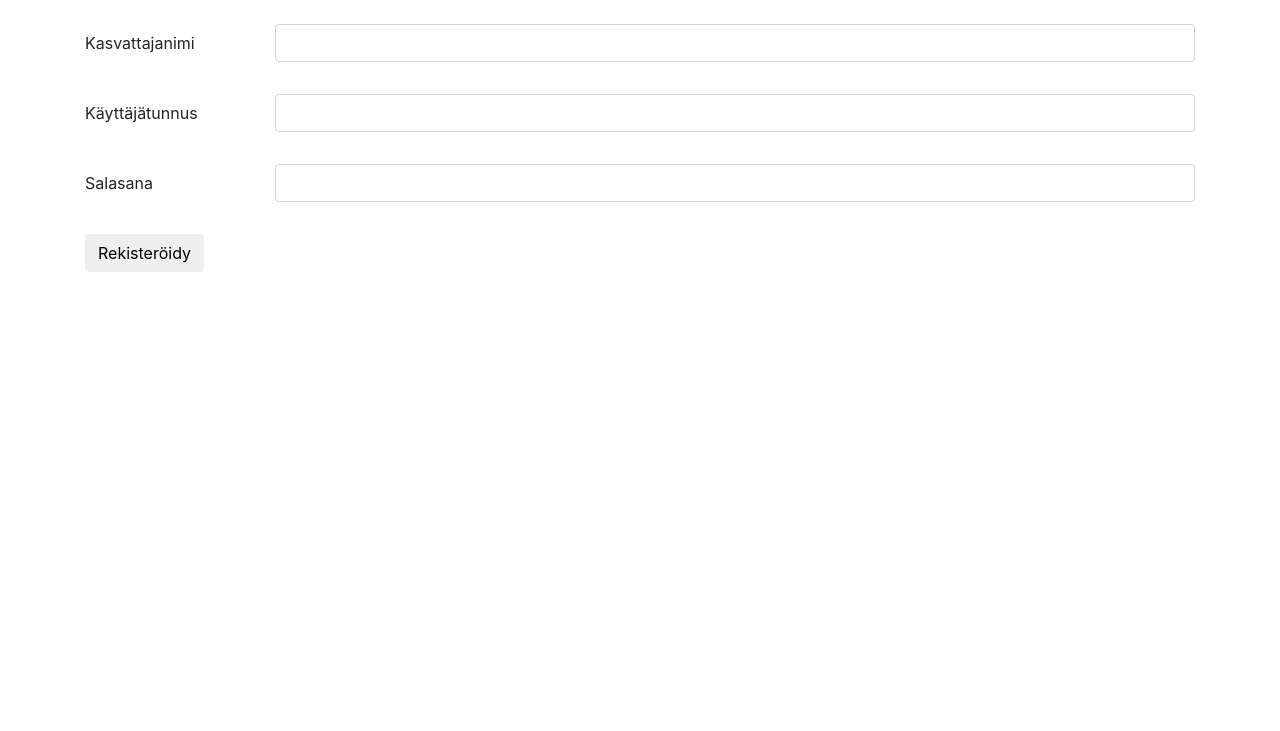
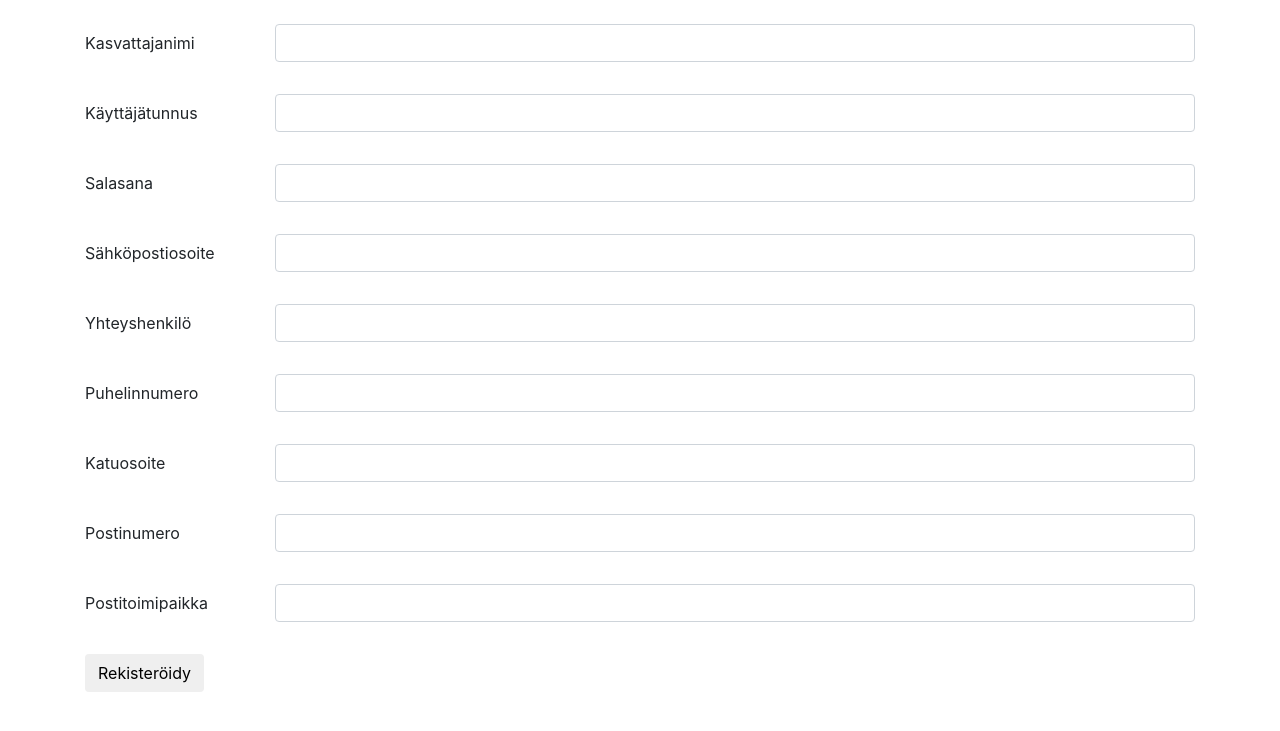
Before and after one commit to sovalke/ktietokanta, a Flask app: page /kasvattaja/lisaa/ in a window 1280 px wide. Shown: the part 56-787 px from the top of the page. Run offline with Flask 2, Linux system fonts and the light colour scheme; parts of the project's set-up code (start-up, migrations or seed data) failed here and were passed over; some libraries are stand-ins or nearby versions.

Commit message:
Päivitetty kasvattajatietolomake vastaamaan tietokantaa

```diff
--- a/application/auth/forms.py
+++ b/application/auth/forms.py
@@ -10,10 +10,15 @@ class LoginForm(FlaskForm):
 
 
 class BreederForm(FlaskForm):
+    nimi = StringField("Kasvattajanimi")
     username = StringField("Käyttäjätunnus")
     password = PasswordField("Salasana")
-    nimi = StringField("Kasvattajanimi")
-    admin = BooleanField(false_values=None)
+    yhteyshlo = StringField("Yhteyshenkilö")
+    puh = StringField("Puhelinnumero")
+    email = StringField("Sähköpostiosoite")
+    osoite = StringField("Katuosoite")
+    postinro = StringField("Postinumero")
+    toimipaikka = StringField("Postitoimipaikka")
 
     class Meta:
         csrf = False
--- a/application/templates/auth/lisaakasvattaja.html
+++ b/application/templates/auth/lisaakasvattaja.html
@@ -35,6 +35,73 @@
       {% endfor %}
     </ul>
   </div>
+  <div class="form-group row">
+    {{ form.email.label(class_="col-sm-2 col-form-label") }}
+    <div class="col-sm-10">
+      {{ form.email(class_="form-control") }}
+    </div>
+    <ul>
+      {% for error in form.email.errors %}
+      <li>{{ error }}</li>
+      {% endfor %}
+    </ul>
+  </div>
+  <div class="form-group row">
+    {{ form.yhteyshlo.label(class_="col-sm-2 col-form-label") }}
+    <div class="col-sm-10">
+      {{ form.yhteyshlo(class_="form-control") }}
+    </div>
+    <ul>
+      {% for error in form.yhteyshlo.errors %}
+      <li>{{ error }}</li>
+      {% endfor %}
+    </ul>
+  </div>
+  <div class="form-group row">
+    {{ form.puh.label(class_="col-sm-2 col-form-label") }}
+    <div class="col-sm-10">
+      {{ form.puh(class_="form-control") }}
+    </div>
+    <ul>
+      {% for error in form.puh.errors %}
+      <li>{{ error }}</li>
+      {% endfor %}
+    </ul>
+  </div>
+  <div class="form-group row">
+    {{ form.osoite.label(class_="col-sm-2 col-form-label") }}
+    <div class="col-sm-10">
+      {{ form.osoite(class_="form-control") }}
+    </div>
+    <ul>
+      {% for error in form.osoite.errors %}
+      <li>{{ error }}</li>
+      {% endfor %}
+    </ul>
+  </div>
+  <div class="form-group row">
+    {{ form.postinro.label(class_="col-sm-2 col-form-label") }}
+    <div class="col-sm-10">
+      {{ form.postinro(class_="form-control") }}
+    </div>
+    <ul>
+      {% for error in form.postinro.errors %}
+      <li>{{ error }}</li>
+      {% endfor %}
+    </ul>
+  </div>
+  <div class="form-group row">
+    {{ form.toimipaikka.label(class_="col-sm-2 col-form-label") }}
+    <div class="col-sm-10">
+      {{ form.toimipaikka(class_="form-control") }}
+    </div>
+    <ul>
+      {% for error in form.toimipaikka.errors %}
+      <li>{{ error }}</li>
+      {% endfor %}
+    </ul>
+  </div>
+
   <div class="form-group col-sm-10 row">
     <input type="submit" value="Rekisteröidy" class="btn" />
   </div>
```
